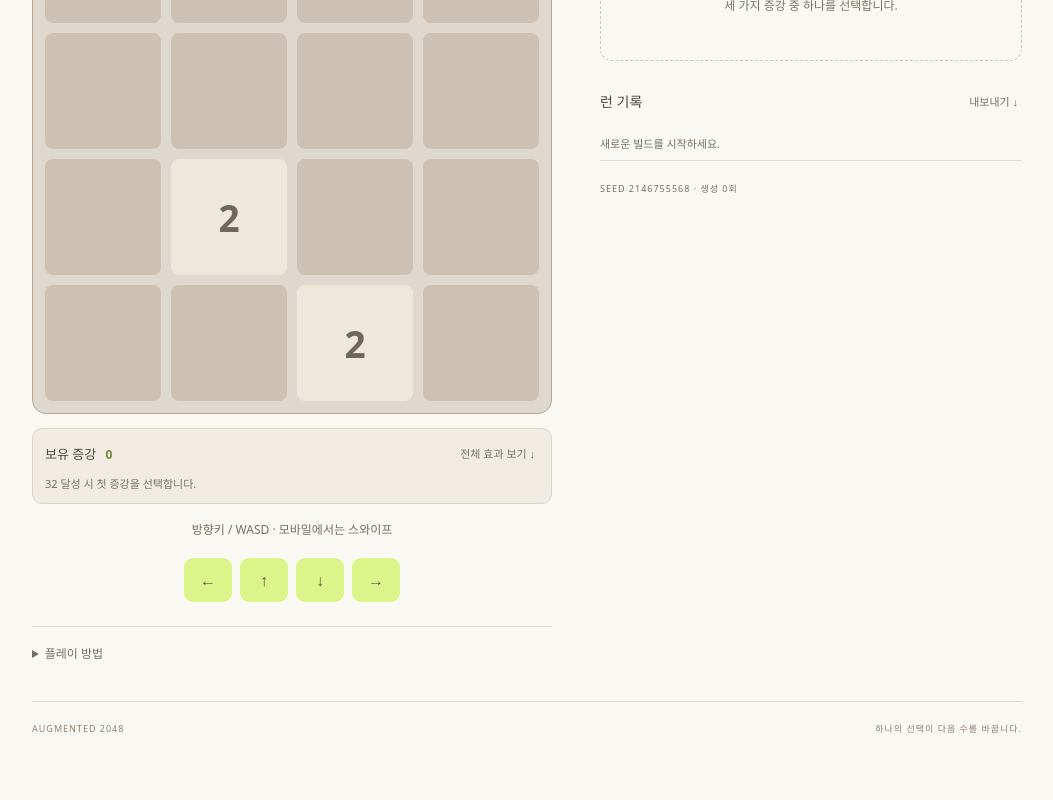
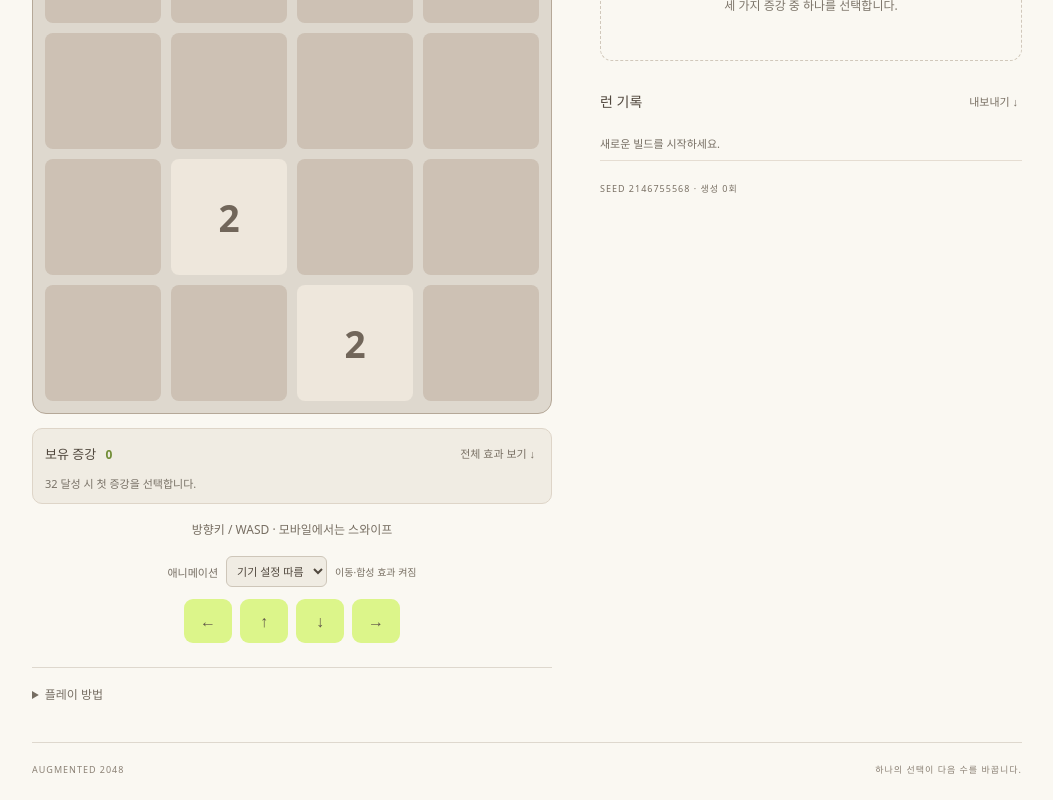
Before and after one commit to jackcmh1/Agument-2048, a React (Vite) app: page / in a window 1280 px wide. Shown: the part 466-1266 px from the top of the page, without its empty margins (113-1166 px from the left). Before the commit the page ends 1225 px from the top, so only its background shows below. Built offline with nearby package versions, Linux system fonts and the light colour scheme.

Commit message:
Expose animation preferences and explain system reduced motion

```diff
--- a/src/main.tsx
+++ b/src/main.tsx
@@ -38,6 +38,28 @@ function App() {
   const [theme, setTheme] = useState(() =>
     localStorage.getItem("augmented2048-theme") === "dark" ? "dark" : "light",
   );
+  const [motionPreference, setMotionPreference] = useState(() => {
+    const saved = localStorage.getItem("augmented2048-motion");
+    return saved === "on" || saved === "off" ? saved : "auto";
+  });
+  const [systemReducedMotion, setSystemReducedMotion] = useState(
+    () => window.matchMedia("(prefers-reduced-motion: reduce)").matches,
+  );
+  const motionEnabled =
+    motionPreference === "on" ||
+    (motionPreference === "auto" && !systemReducedMotion);
+  const motionEnabledRef = useRef(motionEnabled);
+  motionEnabledRef.current = motionEnabled;
+  useEffect(() => {
+    const media = window.matchMedia("(prefers-reduced-motion: reduce)");
+    const update = () => setSystemReducedMotion(media.matches);
+    media.addEventListener("change", update);
+    return () => media.removeEventListener("change", update);
+  }, []);
+  useEffect(() => {
+    document.documentElement.dataset.motion = motionEnabled ? "on" : "off";
+    localStorage.setItem("augmented2048-motion", motionPreference);
+  }, [motionEnabled, motionPreference]);
   const [motion, setMotion] = useState<
     { from: number; to: number; value: number }[]
   >([]);
@@ -55,7 +77,7 @@ function App() {
         action.type === "move" &&
         current.phase === "play" &&
         !current.target &&
-        !window.matchMedia("(prefers-reduced-motion: reduce)").matches
+        motionEnabledRef.current
       ) {
         const result = movement(current.board, action.direction);
         if (result.changed) {
@@ -354,6 +376,25 @@ function App() {
               <button onClick={() => dispatch({ type: "cancel" })}>취소</button>
             )}
           </div>
+          <div className="motion-settings">
+            <label htmlFor="motion-preference">애니메이션</label>
+            <select
+              id="motion-preference"
+              value={motionPreference}
+              onChange={(e) => setMotionPreference(e.target.value)}
+            >
+              <option value="auto">기기 설정 따름</option>
+              <option value="on">켜기</option>
+              <option value="off">끄기</option>
+            </select>
+            <small role="status">
+              {motionEnabled
+                ? "이동·합성 효과 켜짐"
+                : motionPreference === "auto"
+                  ? "기기의 동작 줄이기 설정으로 꺼짐"
+                  : "효과 꺼짐"}
+            </small>
+          </div>
           <div className="direction-pad" aria-label="방향 조작">
             {(["left", "up", "down", "right"] as Direction[]).map((d, i) => (
               <button
--- a/src/style.css
+++ b/src/style.css
@@ -598,9 +598,9 @@ button:not(.tile):not(.secondary):not(.draft-card):not(.text-button) {
   }
 }
 @media (prefers-reduced-motion: reduce) {
-  *,
-  *::before,
-  *::after {
+  :root:not([data-motion="on"]) *,
+  :root:not([data-motion="on"]) *::before,
+  :root:not([data-motion="on"]) *::after {
     animation: none !important;
     transition: none !important;
   }
@@ -661,3 +661,31 @@ button:not(.tile):not(.secondary):not(.draft-card):not(.text-button) {
   color: #fff4cf;
   font-size: clamp(17px, 5vw, 27px);
 }
+
+:root[data-motion="off"] *,
+:root[data-motion="off"] *::before,
+:root[data-motion="off"] *::after {
+  animation: none !important;
+  transition: none !important;
+}
+.motion-settings {
+  display: flex;
+  align-items: center;
+  justify-content: center;
+  flex-wrap: wrap;
+  gap: 8px;
+  margin: 8px 0 12px;
+  font-size: 11px;
+  color: var(--caption);
+}
+.motion-settings select {
+  font: inherit;
+  border: 1px solid var(--button-border);
+  border-radius: 6px;
+  padding: 6px;
+  background: var(--surface);
+  color: var(--text);
+}
+.motion-settings small {
+  font-size: 10px;
+}
```
